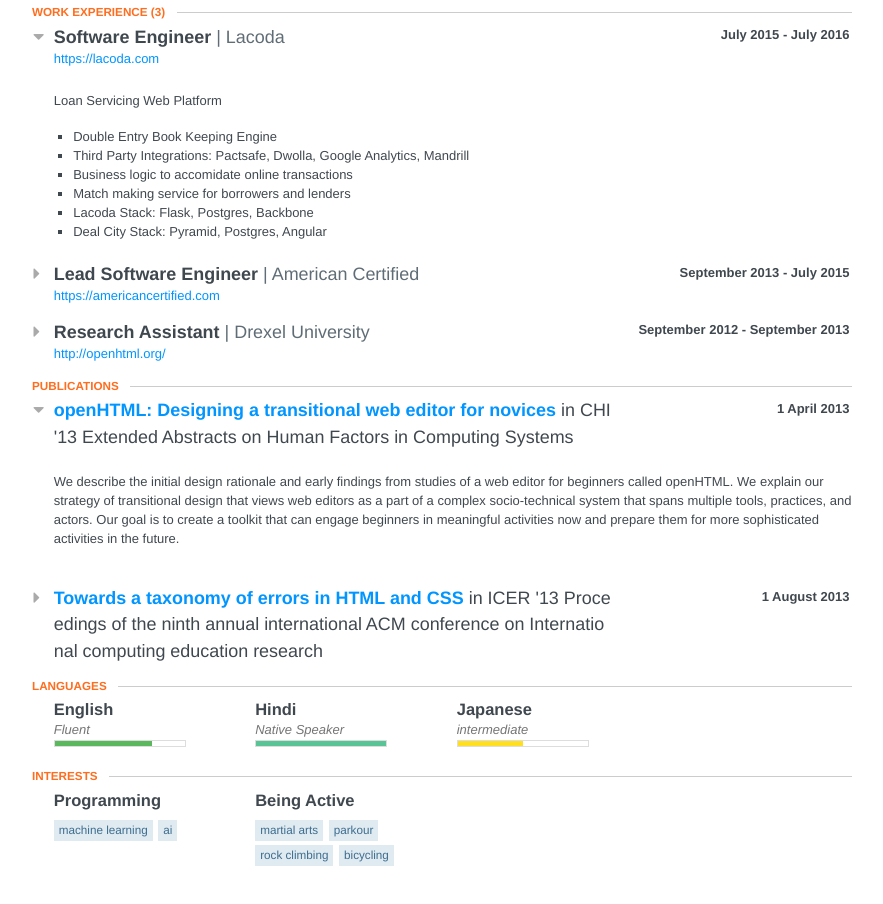
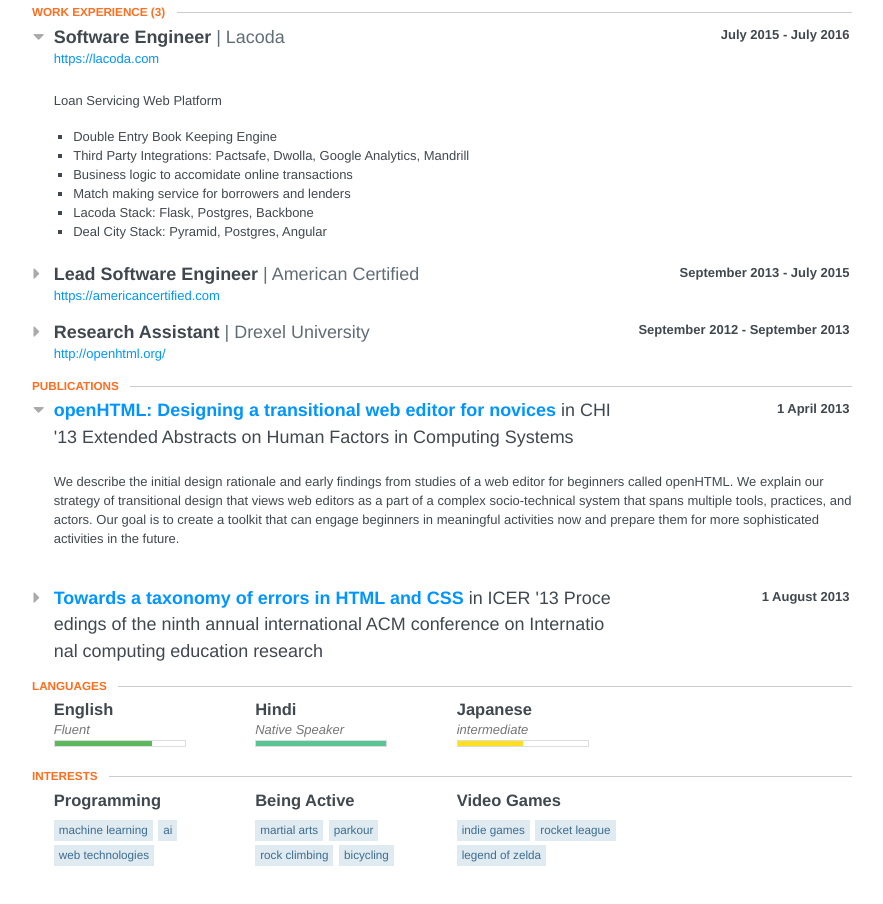
Before and after one commit to as3445/resume, a website: page index.html in a window 1280 px wide. Shown: the part 401-1305 px from the top of the page, without its empty margins (198-1081 px from the left). Drawn offline with Linux system fonts and the light colour scheme.

Commit message:
Add interests

```diff
--- a/index.html
+++ b/index.html
@@ -695,7 +695,7 @@
 						</div>
 						<div class="email">
               <span class="fa fa-envelope-o"></span>
-							<a href="/cdn-cgi/l/email-protection#01726079646f60606f6a747331313041666c60686d2f626e6c"><span class="__cf_email__" data-cfemail="4734263f22292626292c323577777607202a262e2b6924282a">[email&#160;protected]</span><script data-cfhash='f9e31' type="text/javascript">/* <![CDATA[ */!function(t,e,r,n,c,a,p){try{t=document.currentScript||function(){for(t=document.getElementsByTagName('script'),e=t.length;e--;)if(t[e].getAttribute('data-cfhash'))return t[e]}();if(t&&(c=t.previousSibling)){p=t.parentNode;if(a=c.getAttribute('data-cfemail')){for(e='',r='0x'+a.substr(0,2)|0,n=2;a.length-n;n+=2)e+='%'+('0'+('0x'+a.substr(n,2)^r).toString(16)).slice(-2);p.replaceChild(document.createTextNode(decodeURIComponent(e)),c)}p.removeChild(t)}}catch(u){}}()/* ]]> */</script></a>
+							<a href="/cdn-cgi/l/email-protection#1566746d707b74747b7e6067252524557278747c793b767a78"><span class="__cf_email__" data-cfemail="9deefce5f8f3fcfcf3f6e8efadadacddfaf0fcf4f1b3fef2f0">[email&#160;protected]</span><script data-cfhash='f9e31' type="text/javascript">/* <![CDATA[ */!function(t,e,r,n,c,a,p){try{t=document.currentScript||function(){for(t=document.getElementsByTagName('script'),e=t.length;e--;)if(t[e].getAttribute('data-cfhash'))return t[e]}();if(t&&(c=t.previousSibling)){p=t.parentNode;if(a=c.getAttribute('data-cfemail')){for(e='',r='0x'+a.substr(0,2)|0,n=2;a.length-n;n+=2)e+='%'+('0'+('0x'+a.substr(n,2)^r).toString(16)).slice(-2);p.replaceChild(document.createTextNode(decodeURIComponent(e)),c)}p.removeChild(t)}}catch(u){}}()/* ]]> */</script></a>
 						</div>
 						<div class="phone">
               <span class="fa fa-mobile"></span>
@@ -1015,6 +1015,7 @@
 									<ul class="keywords">
 											<li>Machine Learning</li>
 											<li>AI</li>
+											<li>Web Technologies</li>
 									</ul>
 							</div>
 							<div class="item">
@@ -1026,6 +1027,16 @@
 											<li>Parkour</li>
 											<li>Rock Climbing</li>
 											<li>Bicycling</li>
+									</ul>
+							</div>
+							<div class="item">
+									<h3 class="name">
+										Video Games
+									</h3>
+									<ul class="keywords">
+											<li>Indie Games</li>
+											<li>Rocket League</li>
+											<li>Legend of Zelda</li>
 									</ul>
 							</div>
 					</section>
```
Also changed, not shown: resume.json (+10 -1 lines).
